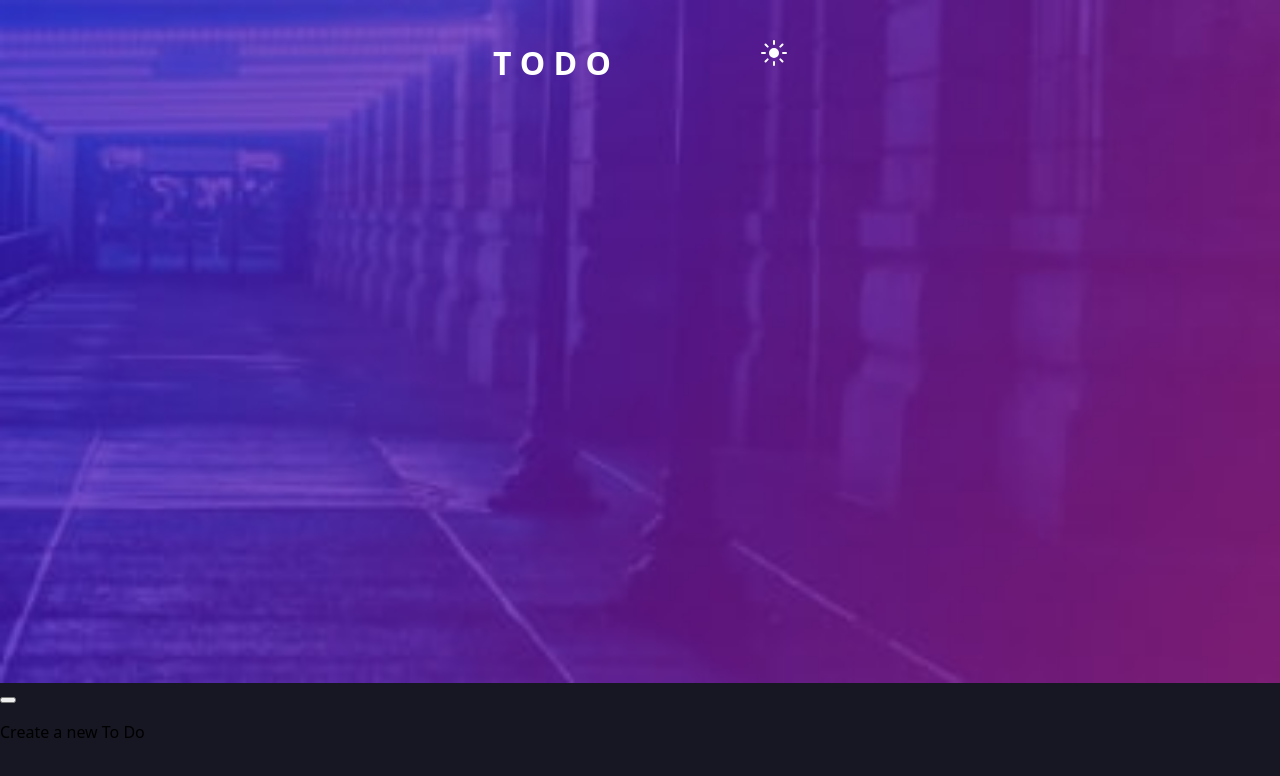
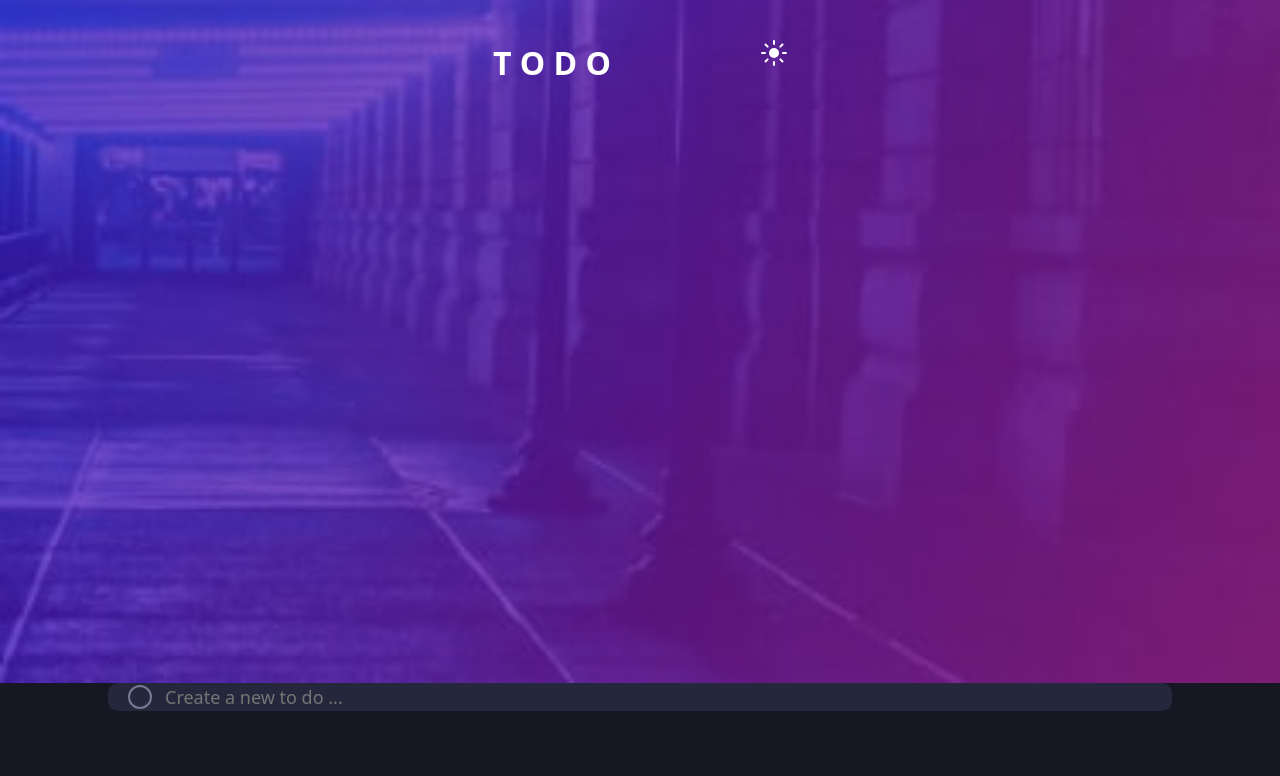
Before and after one commit to AlexProcess/React-ToDo, a React (Vite) app: page / in a window 1280 px wide. Shown: the top 776 px of the page. Built offline with nearby package versions, Linux system fonts and the light colour scheme.

Commit message:
form with new To Do styles

```diff
--- a/src/components/GText.css
+++ b/src/components/GText.css
@@ -0,0 +1,5 @@
+.G__text{
+  font-size: 18px;
+  font-weight: 400;
+  color: hsl(234, 11%, 52%);
+}
--- a/src/components/GText.tsx
+++ b/src/components/GText.tsx
@@ -1,14 +1,9 @@
 import "./GText.css";
 
-interface GtextProps{
-    children: React.ReactNode
+interface GtextProps {
+    children: React.ReactNode;
 }
 
-
-export const GText: React.FC<GtextProps> = ({children}) => {
-    return (
-        <div className="text__contain">
-            <p className="G__text">{children}</p>
-        </div>
-    );
+export const GText: React.FC<GtextProps> = ({ children }) => {
+    return <p className="G__text">{children}</p>;
 };
--- a/src/components/NewToDo.css
+++ b/src/components/NewToDo.css
@@ -0,0 +1,44 @@
+.todo-card__container {
+  display: flex;
+  border-radius: 10px;
+  padding: 0px 20px;
+  width: 80%;
+  height: 50%;
+  justify-content: center;
+  align-items: center; /* Centra verticalmente */
+  background-color: #25273c;
+  margin: 0 auto; /* Centra horizontalmente */
+}
+
+
+.todo-card__contain {
+  display: flex;
+  align-items: center; /* Centra verticalmente */
+  flex-grow: 1; /* Permite que el contenido crezca para llenar el espacio disponible */
+}
+
+.rounded__button {
+  width: 24px;
+  height: 24px;
+  border-radius: 50%;
+  background-color: transparent;
+  border: 2px solid  hsl(234, 11%, 52%);
+  margin-right: 10px;
+  display: flex;
+  justify-content: center;
+  align-items: center;
+}
+
+.todo__input {
+  /* ...otros estilos... */
+  font-family: Josefin Sans ,system-ui, -apple-system, BlinkMacSystemFont, 'Segoe UI', Roboto, Oxygen, Ubuntu, Cantarell, 'Open Sans', 'Helvetica Neue', sans-serif;
+  font-size: 18px;
+  background-color: #25273c;
+  outline: none; /* Elimina el resaltado predeterminado en el campo de entrada */
+  border: 1px solid #25273c; /* Agrega un borde para el campo de entrada */
+}
+
+/* Agrega estilos para el estado :focus */
+.todo__input:focus {
+  border: none;
+}
--- a/src/components/NewToDo.tsx
+++ b/src/components/NewToDo.tsx
@@ -1,11 +1,19 @@
 import { GText } from "./GText";
-import "NewToDo.css";
+import "./newtodo.css";
 
 export const NewToDo = () => {
     return (
-        <div>
-            <button className="rounded__button"></button>
-            <GText>Create a new To Do</GText>
-        </div>
+        <section className="todo-card__container">
+            <div className="todo-card__contain">
+                <button className="rounded__button"></button>
+                <form action="text">
+                    <input
+                        className="todo__input"
+                        placeholder="Create a new to do ..."
+                        type="text"
+                    />
+                </form>
+            </div>
+        </section>
     );
 };
--- a/src/types/TextTheme.tsx
+++ /dev/null
@@ -1,5 +0,0 @@
-const COLORS: Record<Props["backgroundColor"], string> = {
-    primary: "blue",
-    secondary: "green",
-    brand: "yellow",
-};
```
